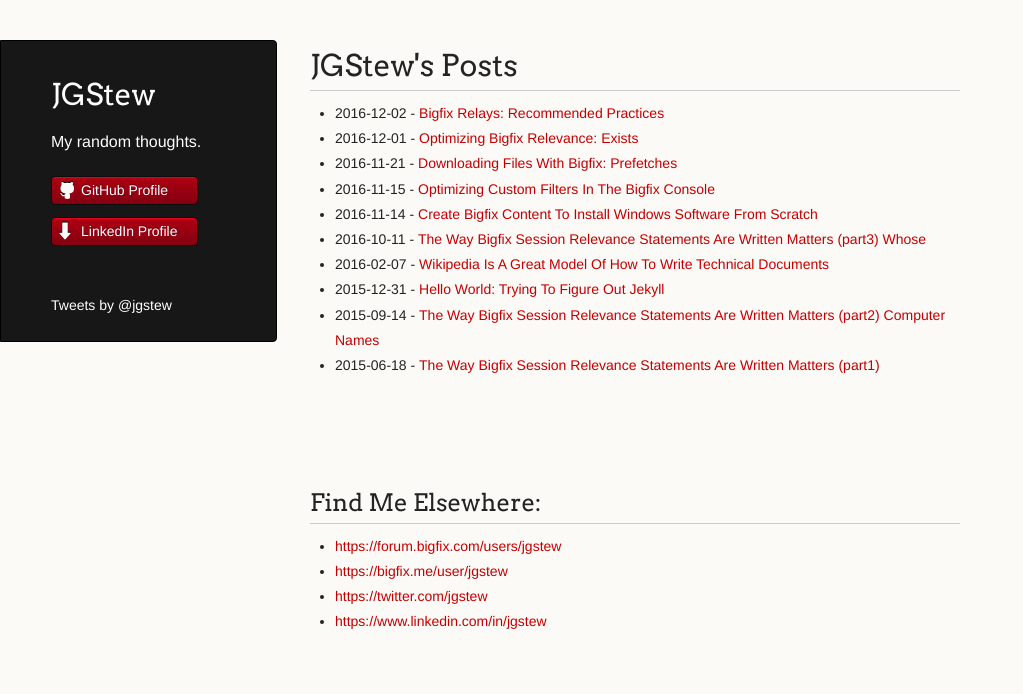
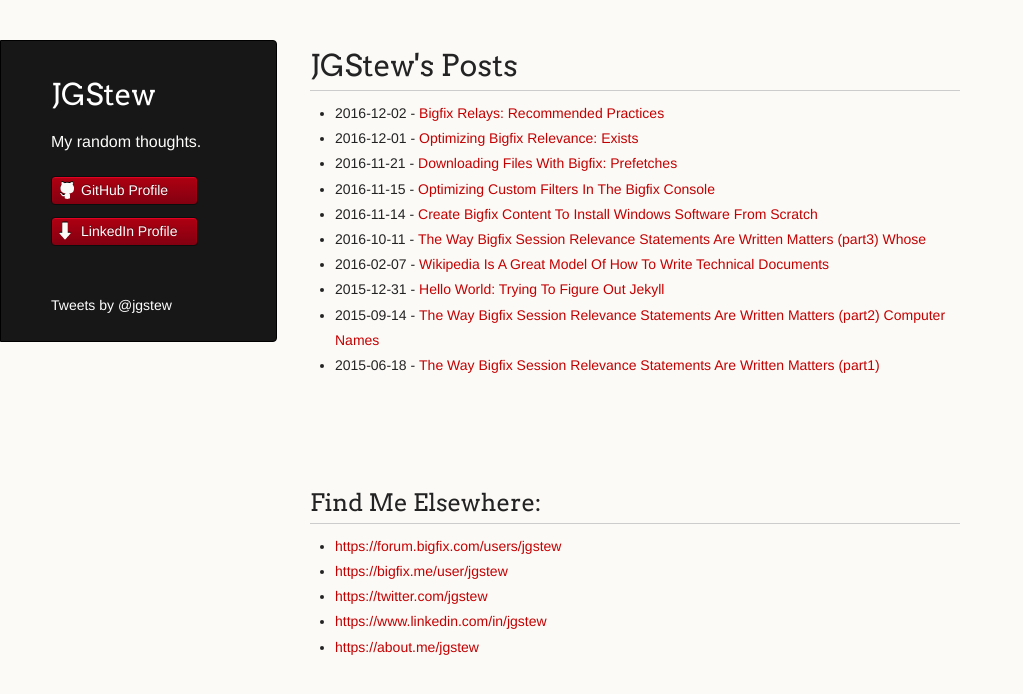
Before and after one commit to jgstew/jgstew.github.io, a Jekyll site: the page built from index.html, in a window 1280 px wide. Shown: the top 694 px of the page, without its empty margins (0-1023 px from the left). Built offline with Jekyll 4.4.1, drawn with Linux system fonts in a browser that asks for light colours; comment, search, counter and statistics services are not loaded.

Commit message:
Update index.html
https://about.me/jgstew

```diff
--- a/index.html
+++ b/index.html
@@ -16,4 +16,5 @@ title: JGStew's Posts
   <li> <a href="https://bigfix.me/user/jgstew">https://bigfix.me/user/jgstew</a> </li>
   <li> <a href="https://twitter.com/jgstew">https://twitter.com/jgstew</a> </li>
   <li> <a href="https://www.linkedin.com/in/jgstew">https://www.linkedin.com/in/jgstew</a> </li>
+  <li> <a href="https://about.me/jgstew">https://about.me/jgstew</a> </li>
 </ul>
```
